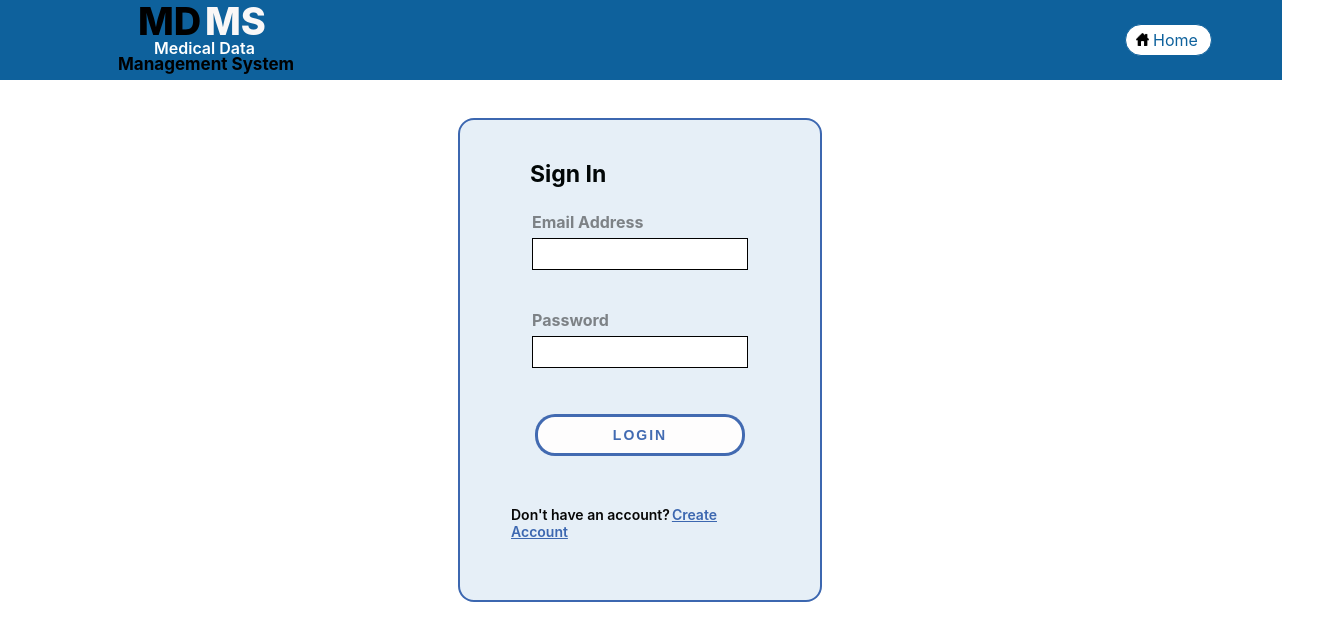
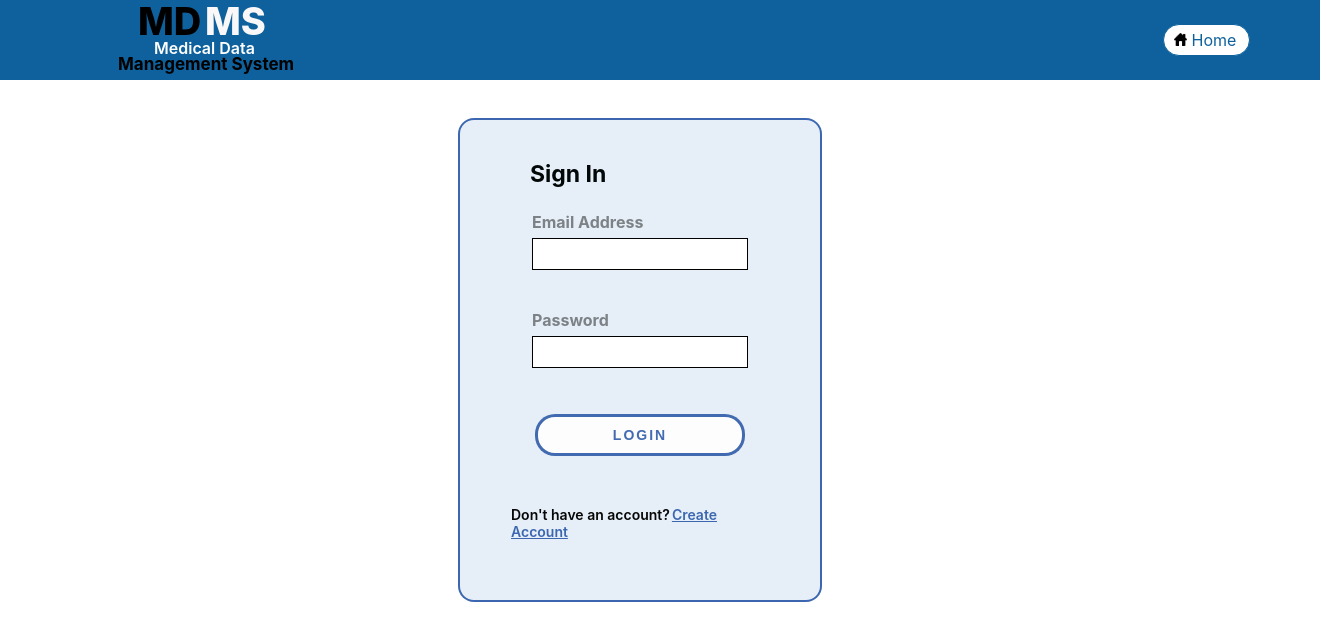
Before and after one commit to Angkaram/Pharmaceutical-Study-Web-App-Project, a React (Create React App) app: page /Login in a window 1280 px wide. Shown: the top 640 px of the page, 1320 px wide, since content can reach past the window. Built offline with nearby package versions, Linux system fonts and the light colour scheme; no server answers.

Commit message:
literally just fixed navbar width in login/create account

```diff
--- a/src/components/loginprompt.css
+++ b/src/components/loginprompt.css
@@ -81,7 +81,7 @@
     top: 0;
     display: flex;
     align-items: center;
-    width: 97vw;
+    width: 100vw;
     height: 40px;
     background-color: #0E619C;
     padding: 20px;
```
